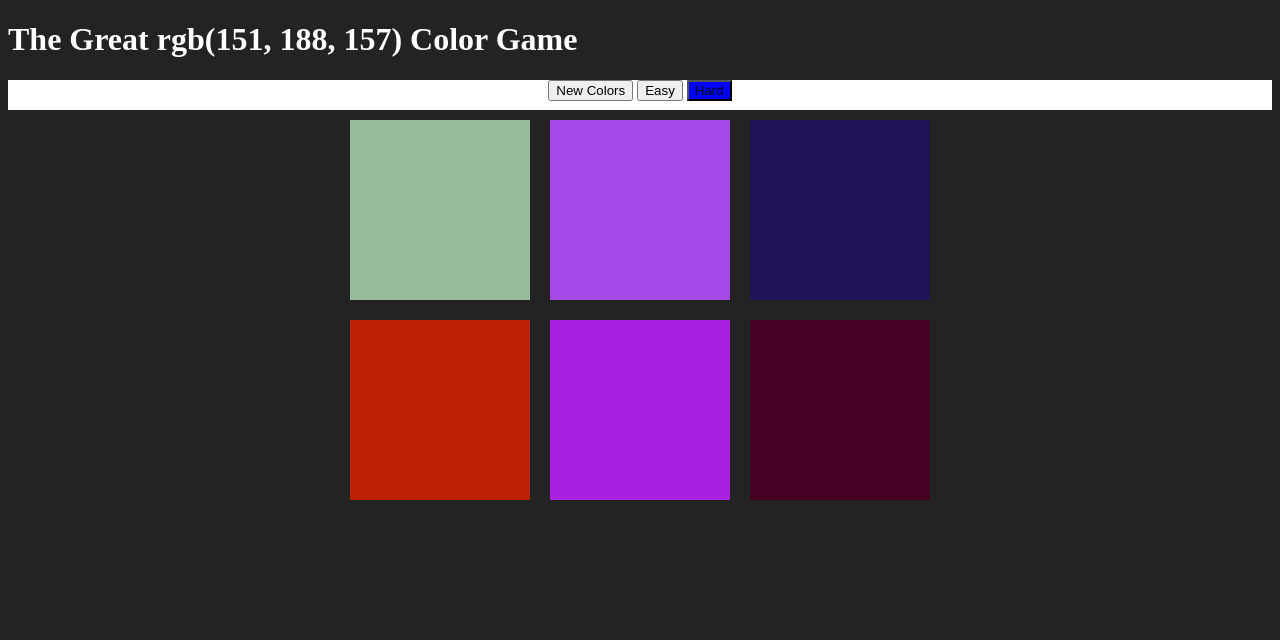
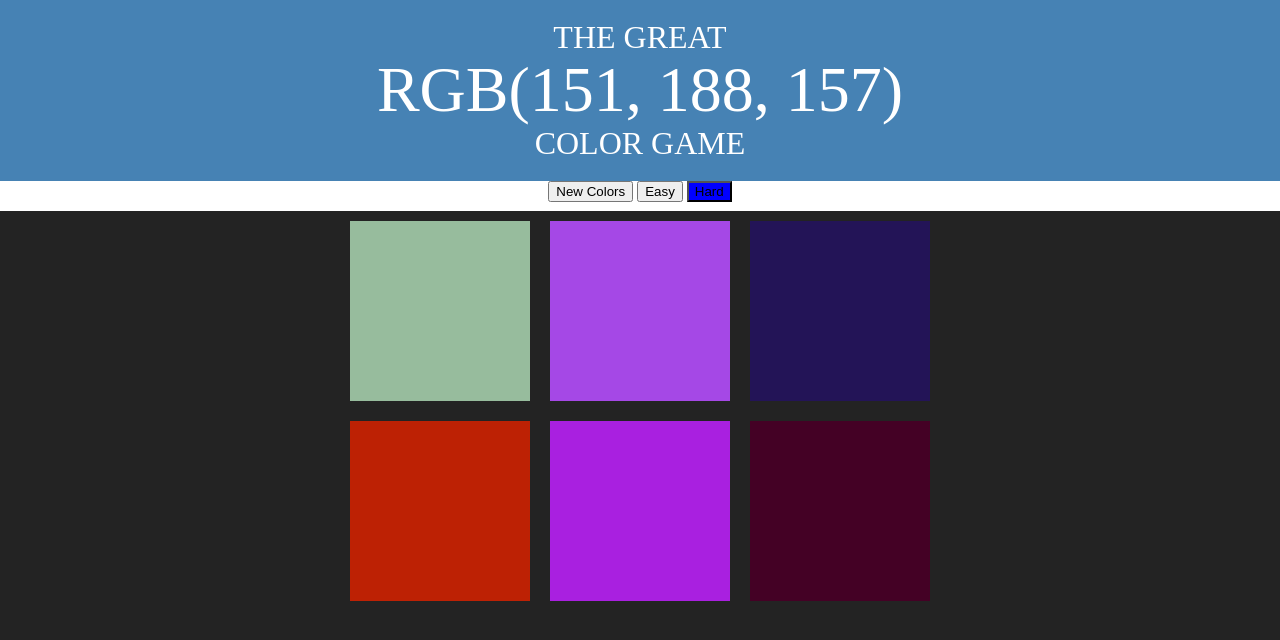
Before and after one commit to Neous1/colorGame, a plain HTML site: page colorGame.html in a window 1280 px wide. Drawn offline with Linux system fonts and the light colour scheme.

Commit message:
fixed the display of square issue for easy / hard mode styled the h1 area
:wq

```diff
--- a/colorGame.css
+++ b/colorGame.css
@@ -1,5 +1,7 @@
 body{
     background-color: #232323;
+    margin: 0;
+    font-family: "Montserrat","Avenir";
 
 }
 
@@ -17,9 +19,20 @@ body{
 }
 
 h1 {
+    text-align: center;
+    font-weight: normal;
+    background: steelblue;
     color: white;
+    margin: 0;
+    text-transform: uppercase;
+    line-height: 1.1;
+    padding: 20px 0;
+
 }
 
+#colorDisplay{
+    font-size: 200%;
+}
 
 
 #stripe{
--- a/colorGame.html
+++ b/colorGame.html
@@ -5,7 +5,11 @@
         <link rel="stylesheet" type="text/css" href="colorGame.css">
     </head>
     <body>
-        <h1>The Great <span id="colorDisplay">RGB</span> Color Game </h1>
+        <h1>The Great
+            <br>
+            <span id="colorDisplay">RGB</span>
+            <br>
+            Color Game </h1>
 
         <div id="stripe">
             <button id="reset">New Colors</button>
--- a/colorGame.js
+++ b/colorGame.js
@@ -14,7 +14,7 @@ var hardBtn = document.getElementById("hardBtn");
 easyBtn.addEventListener("click", function(){
     hardBtn.classList.remove("selected");
     easyBtn.classList.add("selected");
-    numSquares = 3
+    numSquares = 3;
     colors = generateRandomColors(numSquares);
     pickedColor = pickColor();
     colorDisplay.textContent = pickedColor;
@@ -24,7 +24,7 @@ easyBtn.addEventListener("click", function(){
             squares[i].style.background = colors[i];
         }
         else{
-            squares[i].style.background = "none";
+            squares[i].style.display = "none";
         }
     }
 });
@@ -38,7 +38,7 @@ hardBtn.addEventListener("click", function(){
     // change the color of the squares
     for (var i = 0; i < squares.length; i++){
         squares[i].style.background = colors[i];
-        squares[i].style.background = "block";
+        squares[i].style.display = "block";
     }
 });
 
@@ -53,7 +53,7 @@ resetButton.addEventListener("click", function(){
     for (var i= 0; i < squares.length; i++){
         squares[i].style.background = colors[i];
     }
-    h1.style.background ="#232323";
+    h1.style.background ="steelblue";
 });
 
 
```
